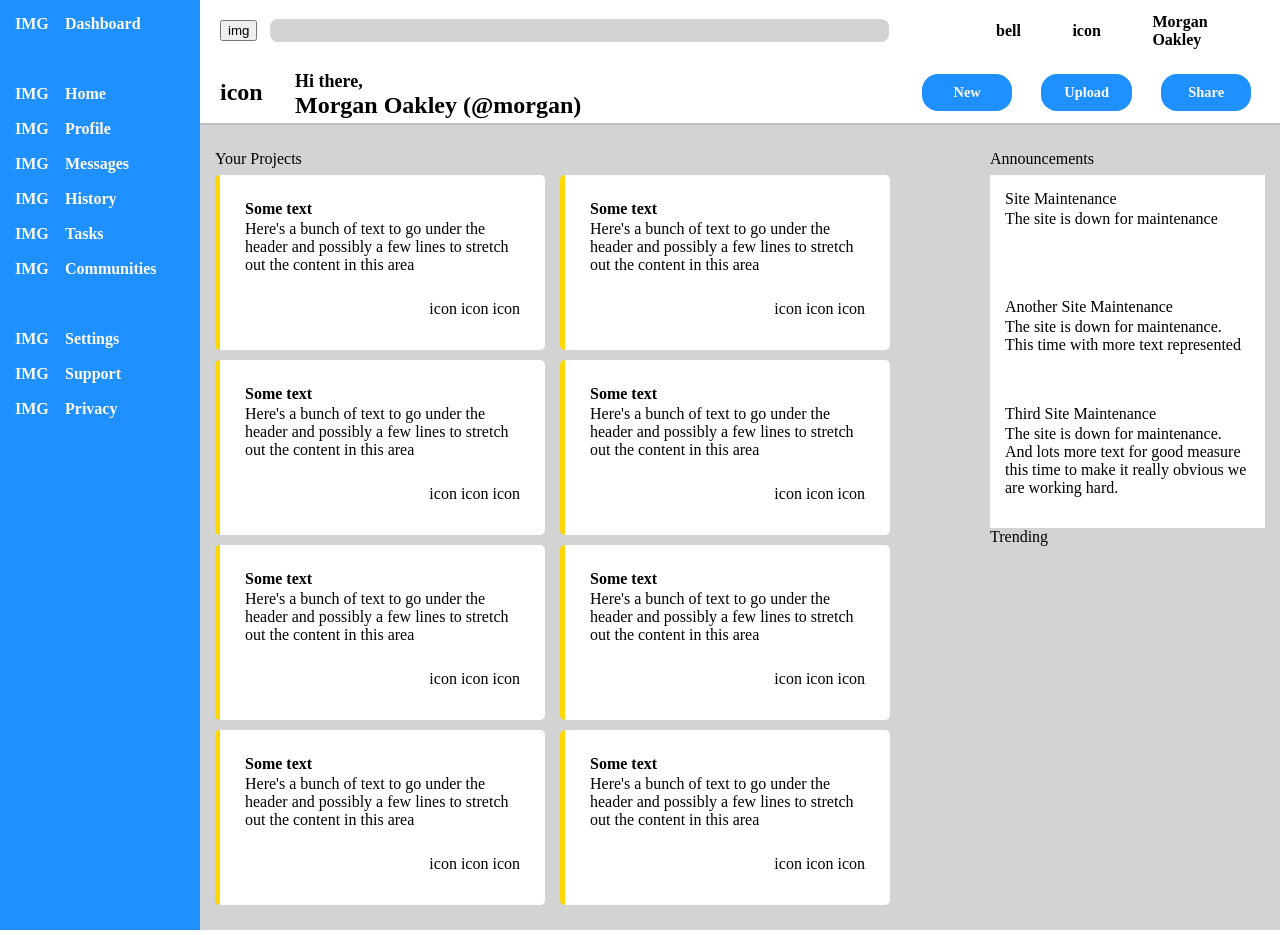
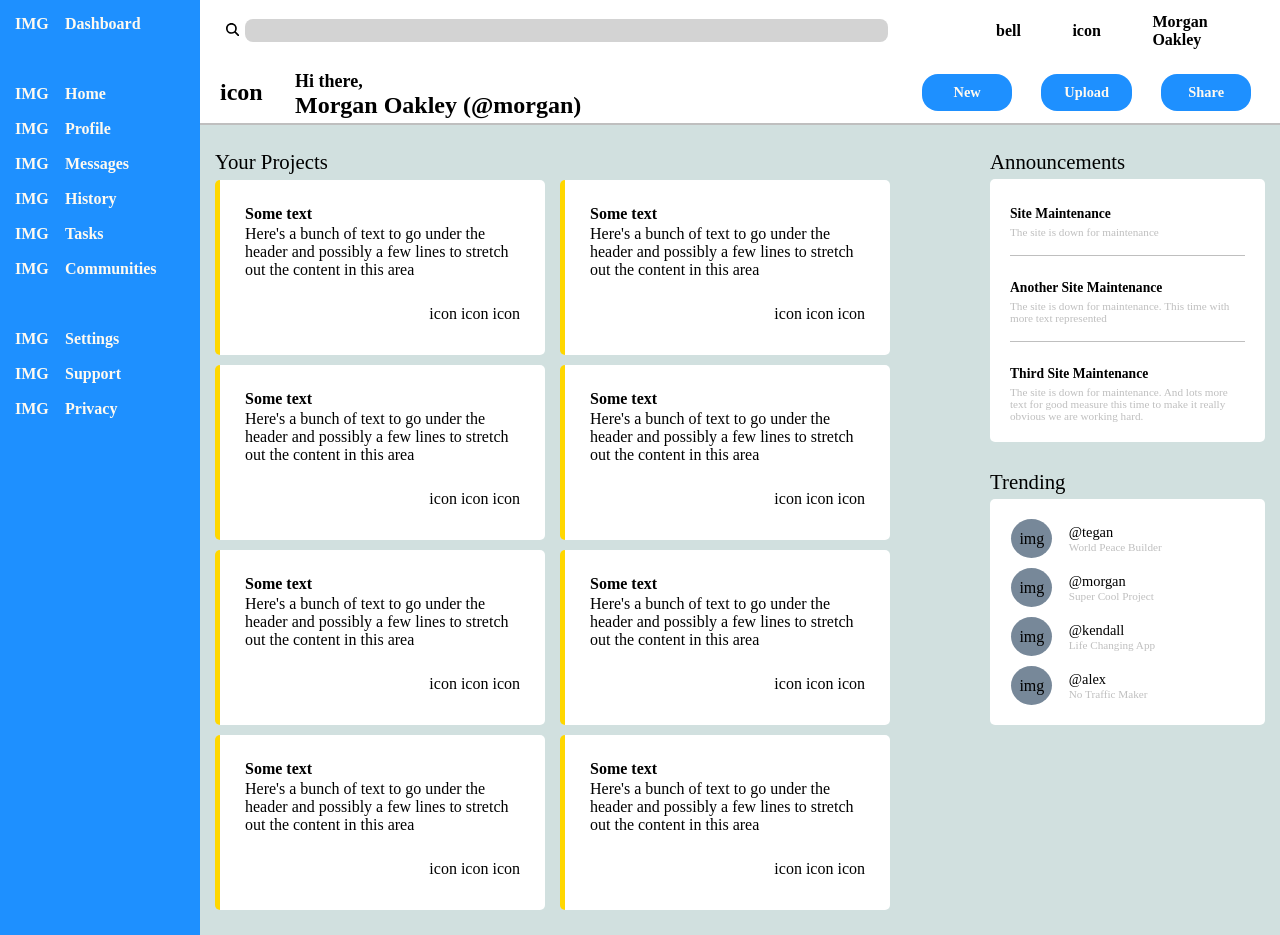
Before and after one commit to moonie1077/Grid_cap, a plain HTML site: page index.html in a window 1280 px wide. Drawn offline with Linux system fonts and the light colour scheme.

Commit message:
Formatting complete

```diff
--- a/index.html
+++ b/index.html
@@ -25,7 +25,9 @@
         <div class="h_search">
                 <div>
                     <form method = "get" target="_self">
-                    <button type ="submit">img</button>
+                    <button type ="submit">
+                        <svg xmlns="http://www.w3.org/2000/svg" height="1em" viewBox="0 0 512 512"><!--! Font Awesome Free 6.4.2 by @fontawesome - https://fontawesome.com License - https://fontawesome.com/license (Commercial License) Copyright 2023 Fonticons, Inc. --><path d="M416 208c0 45.9-14.9 88.3-40 122.7L502.6 457.4c12.5 12.5 12.5 32.8 0 45.3s-32.8 12.5-45.3 0L330.7 376c-34.4 25.2-76.8 40-122.7 40C93.1 416 0 322.9 0 208S93.1 0 208 0S416 93.1 416 208zM208 352a144 144 0 1 0 0-288 144 144 0 1 0 0 288z"/></svg>
+                    </button>
                 </div>
                 <div><input type="text" id="search"> </form></div>
         </div>
@@ -94,10 +96,12 @@
                         <div class="c_announcement_title">Site Maintenance</div>
                         <div class="c_announcement_content">The site is down for maintenance</div>
                     </div>
+                    <div class="divider"></div>
                     <div class="c_announcement_item">
                         <div class="c_announcement_title">Another Site Maintenance</div>
                         <div class="c_announcement_content">The site is down for maintenance.  This time with more text represented</div>
                     </div>
+                    <div class="divider"></div>
                     <div class="c_announcement_item">
                         <div class="c_announcement_title">Third Site Maintenance</div>
                         <div class="c_announcement_content">The site is down for maintenance.  And lots more text for good measure this time to make it really obvious we are working hard.</div>
@@ -106,6 +110,28 @@
         </div>
         <div class="c_trending">
             <div class="c_header">Trending</div>
+                <div class="c_announcement_wrapper">
+                    <div class="c_trending_item">
+                        <div class="c_trend_image">img</div>
+                        <div class="c_trend_name">@tegan</div>
+                        <div class="c_trend_title">World Peace Builder</div>
+                    </div>
+                    <div class="c_trending_item">
+                        <div class="c_trend_image">img</div>
+                        <div class="c_trend_name">@morgan</div>
+                        <div class="c_trend_title">Super Cool Project</div>
+                    </div>
+                    <div class="c_trending_item">
+                        <div class="c_trend_image">img</div>
+                        <div class="c_trend_name">@kendall</div>
+                        <div class="c_trend_title">Life Changing App</div>
+                    </div>
+                    <div class="c_trending_item">
+                        <div class="c_trend_image">img</div>
+                        <div class="c_trend_name">@alex</div>
+                        <div class="c_trend_title">No Traffic Maker</div>
+                    </div>
+                </div>
         </div>
     </div>
 </div>
--- a/styles.css
+++ b/styles.css
@@ -39,8 +39,8 @@ body{
 .h_search{
     display: grid;
     grid-auto-flow: column;
-    grid-template-columns: 30px 1fr;
-    gap: 20px;
+    grid-template-columns: 15px 1fr;
+    gap: 10px;
     align-items: center;
 
 }
@@ -80,6 +80,10 @@ input[type=text]{
     width: 95%;
     padding: 4px 4px;
 }
+button{
+    border: 0 none;
+    background-color: white;
+}
 
 input[type=text]:focus {
     outline: none;
@@ -103,18 +107,22 @@ input[type=text]:focus {
 
 .content{
     display: grid;
-    grid: 1fr 1fr /3fr 1fr;
+    grid: 300px min-content /3fr 1fr;
     grid-template-areas: "projects announcements"
                         "projects trending";
-    background: lightgray;
+    background: #d1e0df;
     padding: 25px 15px;
-
+    gap: 10px;
 }
 
+.c_header{
+    font-size: 1.3rem;
+}
 .c_projects{
     grid-area: projects;
     display: grid;
     grid: 25px 1fr/1fr;
+    gap: 5px;
 
 }
 .c_project_items{
@@ -150,16 +158,36 @@ input[type=text]:focus {
     grid-area: announcements;
     width: 275px;
     display: grid;
-    grid: 25px 1fr/1fr;
+    grid-auto-rows: min-content;
+    gap: 5px;
 }
 
 .c_announcement_wrapper{
     background: white;
     display: grid;
-    grid-auto-rows: 1fr;
-    padding: 15px;
+    grid-auto-rows: min-content;
+    padding: 20px;
+    border-radius: 5px;
+    gap: 10px;
 }
 
+.c_announcement_title {
+    margin-top: 7px;
+    font-weight: 700;
+    font-size: .85rem;
+}
+
+.c_announcement_content{
+    color: #bfbfbf;
+    font-weight: 200;
+    font-size: .7rem;
+    margin-top: 7px;
+}
+.divider{
+    height: 1px;
+    background: #bfbfbf;
+    margin: 7px 0px;
+}
 .c_announcement_item{
     display: grid;
     grid: 20px 1fr/1fr;
@@ -167,4 +195,36 @@ input[type=text]:focus {
 
 .c_trending{
     grid-area: trending;
+    margin-top: 10px;
+    display: grid;
+    grid-auto-rows: min-content;
+    gap: 5px;
+    width: 275px;
 }
+
+.c_trending_item{
+    display: grid;
+    grid: 1fr/ 25% 1fr;
+}
+
+.c_trend_image{
+    grid-row: span 2;
+    justify-self: center;
+    align-content: center;
+    display: grid;
+    background: lightslategray;
+    border-radius: 50%;
+    padding: 8px;
+    margin-right: 15px;
+}
+
+.c_trend_name{
+font-size: .9rem;
+    margin-top: 5px;
+}
+
+.c_trend_title{
+    font-size: .7rem;
+    color: #bfbfbf;
+    margin-bottom: 5px;
+}
```
